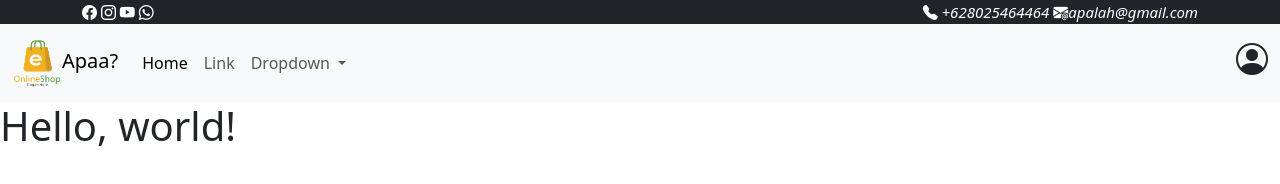
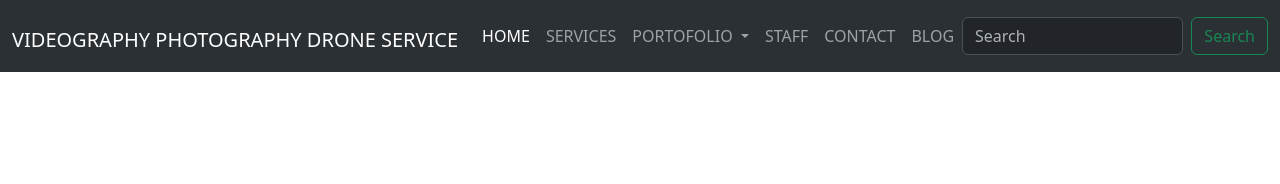
Before and after one commit to Halri-ai/projectcs50, a plain HTML site: page index.html in a window 1280 px wide. Drawn offline with nearby package versions, Linux system fonts and the light colour scheme; a web font is replaced by a local one.

Commit message:
add text

```diff
--- a/index.html
+++ b/index.html
@@ -3,83 +3,59 @@
   <head>
     <meta charset="utf-8">
     <meta name="viewport" content="width=device-width, initial-scale=1">
-    <link rel="stylesheet" href="https://cdn.jsdelivr.net/npm/bootstrap-icons@1.11.3/font/bootstrap-icons.min.css">
+    <title>Home - VIDEOGRAPHY PHOTOGRAPHY DRONE SERVICE</title>
+    <link rel="icon"  href="img/logowiar.png"/>
+    <link rel="stylesheet" href="style.css">
+    <link rel="preconnect" href="https://fonts.googleapis.com">
+    <link rel="preconnect" href="https://fonts.gstatic.com" crossorigin>
+    <link href="https://fonts.googleapis.com/css2?family=Protest+Riot&display=swap" rel="stylesheet">
     <link href="https://cdn.jsdelivr.net/npm/bootstrap@5.3.2/dist/css/bootstrap.min.css" rel="stylesheet" integrity="sha384-T3c6CoIi6uLrA9TneNEoa7RxnatzjcDSCmG1MXxSR1GAsXEV/Dwwykc2MPK8M2HN" crossorigin="anonymous">
-    <script src="https://cdn.jsdelivr.net/npm/@popperjs/core@2.11.8/dist/umd/popper.min.js" integrity="sha384-I7E8VVD/ismYTF4hNIPjVp/Zjvgyol6VFvRkX/vR+Vc4jQkC+hVqc2pM8ODewa9r" crossorigin="anonymous"></script>
-    <script src="https://cdn.jsdelivr.net/npm/bootstrap@5.3.2/dist/js/bootstrap.min.js" integrity="sha384-BBtl+eGJRgqQAUMxJ7pMwbEyER4l1g+O15P+16Ep7Q9Q+zqX6gSbd85u4mG4QzX+" crossorigin="anonymous"></script>
-    <title>Bootstrap demo</title>
-    <link rel="stylesheet" href="style.css">
   </head>
   <body>
-    <section class="bg-dark">
-        <div class="container">
-            <div class="row top-bar">
-                <div class="col text-left">
-                    <span class="text-white">
-                        <i class="bi bi-facebook"></i>
-                    </span>
-                    <span class="text-white">
-                        <i class="bi bi-instagram"></i>
-                    </span>
-                    <span class="text-white">
-                        <i class="bi bi-youtube"></i>
-                    </span>
-                    <span class="text-white">
-                        <i class="bi bi-whatsapp"></i>
-                    </span>
-                </div>
-                <div class="col text-right">
-                    <span class="text-white">
-                        <i class="bi bi-telephone-fill">
-                            +628025464464
-                        </i>
-                    </span>
-                    <span class="text-white">
-                        <i class="bi bi-envelope-at-fill">apalah@gmail.com</i>
-                    </span>
-                </div>
-            </div>
-        </div>
-    </section>
-    <!--Awalan Navbar-->
-    <nav class="navbar navbar-expand-lg bg-body-tertiary">
+    <nav class="navbar navbar-expand-lg bg-body-tertiary" data-bs-theme="dark">
       <div class="container-fluid">
-          <a class="navbar-brand" href="#">
-            <img src="img/Coba.png" alt="Bootstrap" width="50" height="50">Apaa?
-          </a>
+        <h1 class="text-nav"><a class="navbar-brand" href="#">VIDEOGRAPHY PHOTOGRAPHY DRONE SERVICE</a></h1>
         <button class="navbar-toggler" type="button" data-bs-toggle="collapse" data-bs-target="#navbarSupportedContent" aria-controls="navbarSupportedContent" aria-expanded="false" aria-label="Toggle navigation">
           <span class="navbar-toggler-icon"></span>
         </button>
         <div class="collapse navbar-collapse" id="navbarSupportedContent">
           <ul class="navbar-nav me-auto mb-2 mb-lg-0">
             <li class="nav-item">
-                <a class="nav-link active" aria-current="page" href="#">Home</a>
+              <a class="nav-link active" aria-current="page" href="index.html">HOME</a>
             </li>
             <li class="nav-item">
-                <a class="nav-link" href="#">Link</a>
+              <a class="nav-link" href="service.html">SERVICES</a>
             </li>
             <li class="nav-item dropdown">
               <a class="nav-link dropdown-toggle" href="#" role="button" data-bs-toggle="dropdown" aria-expanded="false">
-                  Dropdown
+                PORTOFOLIO
               </a>
               <ul class="dropdown-menu">
-                  <li><a class="dropdown-item" href="#">Action</a></li>
-                  <li><a class="dropdown-item" href="#">Another action</a></li>
-                  <li><hr class="dropdown-divider"></li>
-                  <li><a class="dropdown-item" href="#">Something else here</a></li>
+                <li><a class="dropdown-item" href="#">PORTOFOLIO VIDEO</a></li>
+                <li><a class="dropdown-item" href="#">PORTOFOLIO FOTO</a></li>
+                <li><a class="dropdown-item" href="#">PORTOFOLIO DRONE</a></li>
               </ul>
             </li>
+            <li class="nav-item">
+              <a class="nav-link" aria-current="page" href="staff.html">STAFF</a>
+            </li>
+            <li class="nav-item">
+              <a class="nav-link" aria-current="page" href="#">CONTACT</a>
+            </li>
+            <li class="nav-item">
+              <a class="nav-link" aria-current="page" href="#">BLOG</a>
+            </li>
           </ul>
-            <div class="navbar">
-                <a class="nav-link" href="#"><h2><i class="bi bi-person-circle"></i></h2></a>
-            </div>
+          <form class="d-flex" role="search">
+            <input class="form-control me-2" type="search" placeholder="Search" aria-label="Search">
+            <button class="btn btn-outline-success" type="submit">Search</button>
+          </form>
         </div>
       </div>
     </nav>
-      <!--Akhir Navbar-->
-    <h1>Hello, world!</h1>
-    <script src="https://cdn.jsdelivr.net/npm/@popperjs/core@2.11.8/dist/umd/popper.min.js" integrity="sha384-I7E8VVD/ismYTF4hNIPjVp/Zjvgyol6VFvRkX/vR+Vc4jQkC+hVqc2pM8ODewa9r" crossorigin="anonymous"></script>
-    <script src="https://cdn.jsdelivr.net/npm/bootstrap@5.3.2/dist/js/bootstrap.min.js" integrity="sha384-BBtl+eGJRgqQAUMxJ7pMwbEyER4l1g+O15P+16Ep7Q9Q+zqX6gSbd85u4mG4QzX+" crossorigin="anonymous"></script>
+
+
+    <script src="https://cdnjs.cloudflare.com/ajax/libs/popper.js/2.11.8/umd/popper.min.js" integrity="sha384-I7E8VVD/ismYTF4hNIPjVp/Zjvgyol6VFvRkX/vR+Vc4jQkC+hVqc2pM8ODewa9r" crossorigin="anonymous"></script>
     <script src="https://cdn.jsdelivr.net/npm/bootstrap@5.3.2/dist/js/bootstrap.bundle.min.js" integrity="sha384-C6RzsynM9kWDrMNeT87bh95OGNyZPhcTNXj1NW7RuBCsyN/o0jlpcV8Qyq46cDfL" crossorigin="anonymous"></script>
   </body>
 </html>
```
Lines whose indentation alone changed are shown as unchanged.
